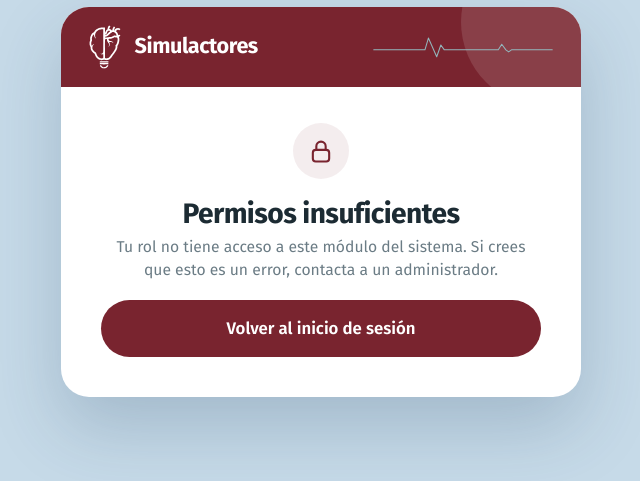
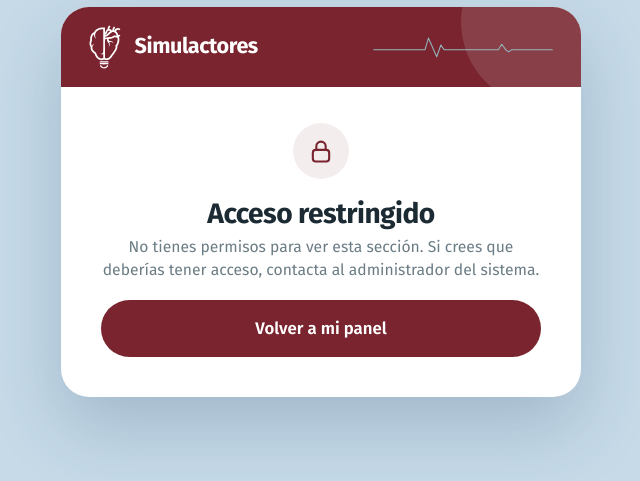
Before and after one commit to Emurillo26/SimGest, a Django app: template simulactores/templates/simulactores/permisos_insuficientes.html in a window 1280 px wide. Shown: the part 198-679 px from the top of the page, without its empty margins (319-959 px from the left). Run offline with Django 5.2, Linux system fonts and the light colour scheme; the template is opened without the code that fills it, so the values that code supplies are empty; a user stored in the database is signed in; data comes from the database, SQL or seed files in the repository.

Commit message:
Pantalla de acceso restringido con mensaje breve y acción para volver al panel

```diff
--- a/simulactores/templates/simulactores/permisos_insuficientes.html
+++ b/simulactores/templates/simulactores/permisos_insuficientes.html
@@ -30,10 +30,14 @@
           <svg viewBox="0 0 24 24" fill="none" stroke="currentColor" stroke-width="1.8" stroke-linecap="round" stroke-linejoin="round"><rect x="5" y="11" width="14" height="10" rx="2.5"/><path d="M8 11V8a4 4 0 0 1 8 0v3"/></svg>
         </div>
 
-        <h2 class="auth-titulo">Permisos insuficientes</h2>
-        <p class="auth-sub">Tu rol no tiene acceso a este módulo del sistema. Si crees que esto es un error, contacta a un administrador.</p>
+        <h2 class="auth-titulo">Acceso restringido</h2>
+        <p class="auth-sub">No tienes permisos para ver esta sección. Si crees que deberías tener acceso, contacta al administrador del sistema.</p>
 
-        <a href="{% url 'simulactores:login' %}" class="auth-boton">Volver al inicio de sesión</a>
+        {% if menu_lateral %}
+          <a href="{% url menu_lateral.0.url_name %}" class="auth-boton">Volver a mi panel</a>
+        {% else %}
+          <a href="{% url 'simulactores:login' %}" class="auth-boton">Volver al inicio de sesión</a>
+        {% endif %}
       </section>
 
     </div>
```
